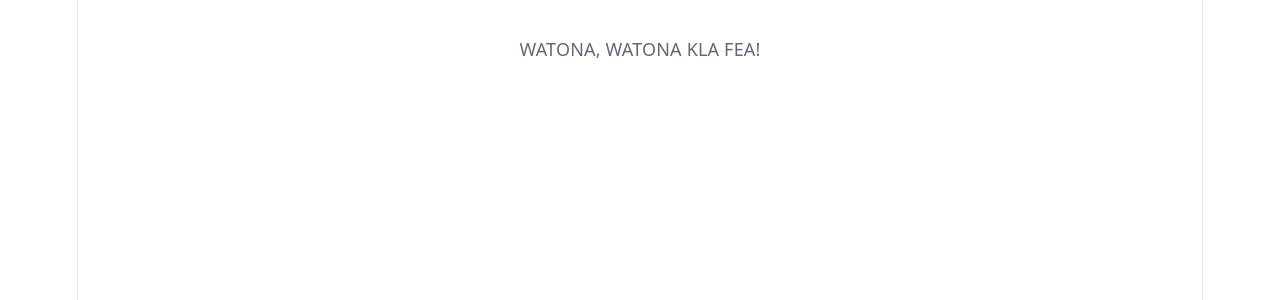
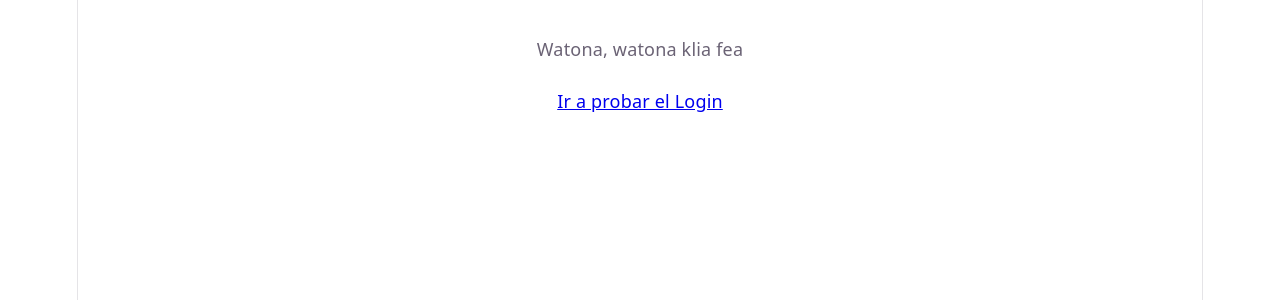
Before and after one commit to Nicolasmaker/My-O-Higgins, a React app in the folder frontend/: page / in a window 1280 px wide. Shown: the top 300 px of the page. Built offline with nearby package versions, Linux system fonts and the light colour scheme; the HTML template or start-up script is replaced by a standard one.

Commit message:
add App.jsx : Se importa la pagina del login + un link para ir a el

```diff
--- a/frontend/src/App.jsx
+++ b/frontend/src/App.jsx
@@ -25,7 +25,7 @@ import { AuthProvider } from './context/AuthContext'
 
 // ── Páginas (se importan a medida que se crean) ──────────────
 // import Home        from './pages/Home/Home'
-// import Login       from './pages/Login/Login'
+import Login       from './pages/Login/Login'
 // import Registro    from './pages/Registro/Registro'
 
 // ── Layout con Navbar + Footer ────────────────────────────────
@@ -45,7 +45,9 @@ export default function App() {
       <BrowserRouter>
         <Routes>
           {/* Página temporal hasta crear Home */}
-          <Route path="/" element={<div style={{ padding: '2rem' }}>WATONA, WATONA KLA FEA!</div>} />
+          <Route path="/" element={<div style={{ padding: '2rem' }}>Watona, watona klia fea<br/><br/><a href="/login">Ir a probar el Login</a></div>} />
+
+          <Route path="/login" element={<Login />} />
 
           {/* Catch-all: cualquier ruta no definida redirige a "/" */}
           <Route path="*" element={<Navigate to="/" replace />} />
```
